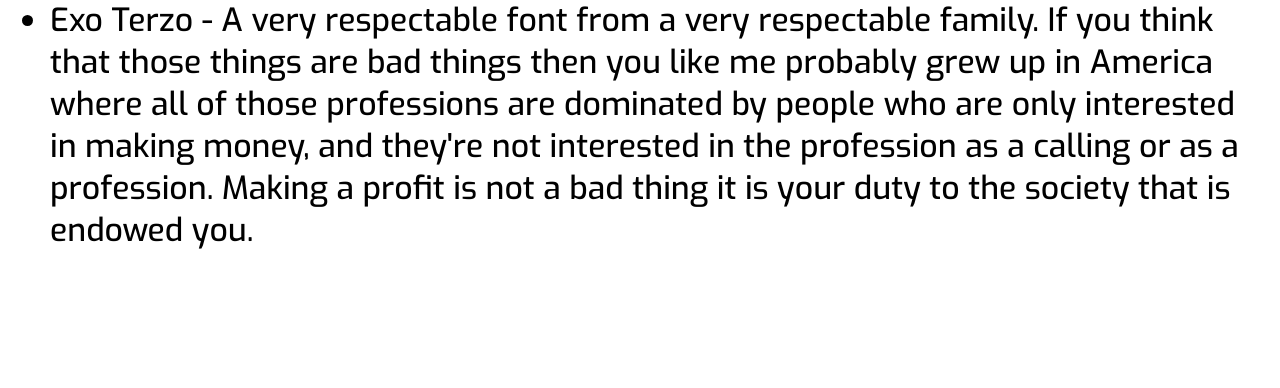
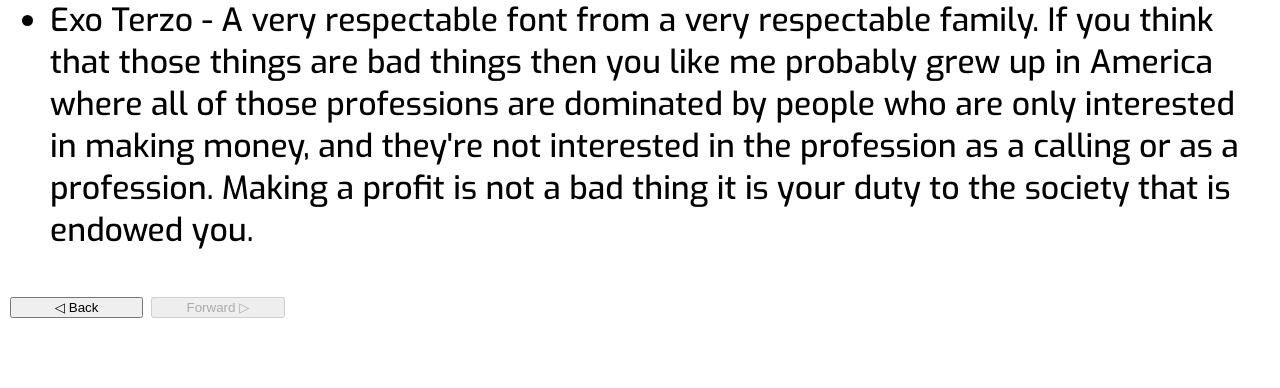
Before and after one commit to spycebot/alex-freberg-cv, a Flask app: page /about in a window 1280 px wide. Shown: the part 1457-1845 px from the top of the page. Before the commit the page ends 1706 px from the top, so only its background shows below. Run offline with Flask 3, Linux system fonts and the light colour scheme; some web fonts are replaced.

Commit message:
Push updaded adsense credentials; add back buttons

```diff
--- a/templates/about.html
+++ b/templates/about.html
@@ -43,4 +43,7 @@
         Making a profit is not a bad thing it is your duty to the society that is endowed you.</li>
 
 </ul>
+<button id="back_button" onclick="history.back()">&#9665; Back</button>
+<button id="back_button" disabled>Forward &#9655; </button>
+
 {% endblock %}
--- a/templates/contact.html
+++ b/templates/contact.html
@@ -9,4 +9,7 @@
 <p>To reach <a href="http://www.terzotechnical.com" target="_blank">Terzo Technical &#11193;</a>
     please contact <a href="https://shannonware.com" target="_blank">Shannon Ware &#11193;</a>
      at <a href=mailto:photius@shannonware.com?subject=Incoming%20Email%20from%20Internet%20Web%20Page&body=Hello%20Terzo%20Technical!%20 target="_blank">photius at shannon ware dot com &#11193;</a>.</p>
+
+     <button id="back_button" onclick="history.back()">&#9665; Back</button>
+     <button id="back_button" disabled>Forward &#9655; </button>
 {% endblock %}
--- a/templates/error_404.html
+++ b/templates/error_404.html
@@ -7,4 +7,7 @@
 {% block body %}
 <h2 class="exo-terzo">Error: 404 Rizz Not Found</h2>
 <p><img src="/static/Rizz-Not-Found_10MAY2024.png"></p>
+
+<button id="back_button" onclick="history.back()">&#9665; Back</button>
+<button id="back_button" disabled>Forward &#9655; </button>
 {% endblock %}
--- a/templates/privacy.html
+++ b/templates/privacy.html
@@ -8,4 +8,7 @@
 <h2 class="exo-terzo">Privacy Policy</h2>
 <p>Internet Web Page does not collect any personally identifiable user information. You retain rights over any cookies generated by this site which are stored on your machine.</p>
 <p>Information regarding the advertising activities conducted by this website will be posted here.</p>
+
+<button id="back_button" onclick="history.back()">&#9665; Back</button>
+<button id="back_button" disabled>Forward &#9655; </button>
 {% endblock %}
--- a/templates/terms.html
+++ b/templates/terms.html
@@ -14,6 +14,9 @@
     We expressly disclaim the warranties or conditios of noninfringement, merchantability, and fitness for a particular purpose.
 </p>
 
+<button id="back_button" onclick="history.back()">&#9665; Back</button>
+<button id="back_button" disabled>Forward &#9655; </button>
+
 {% endblock %}
 
 ###
```
